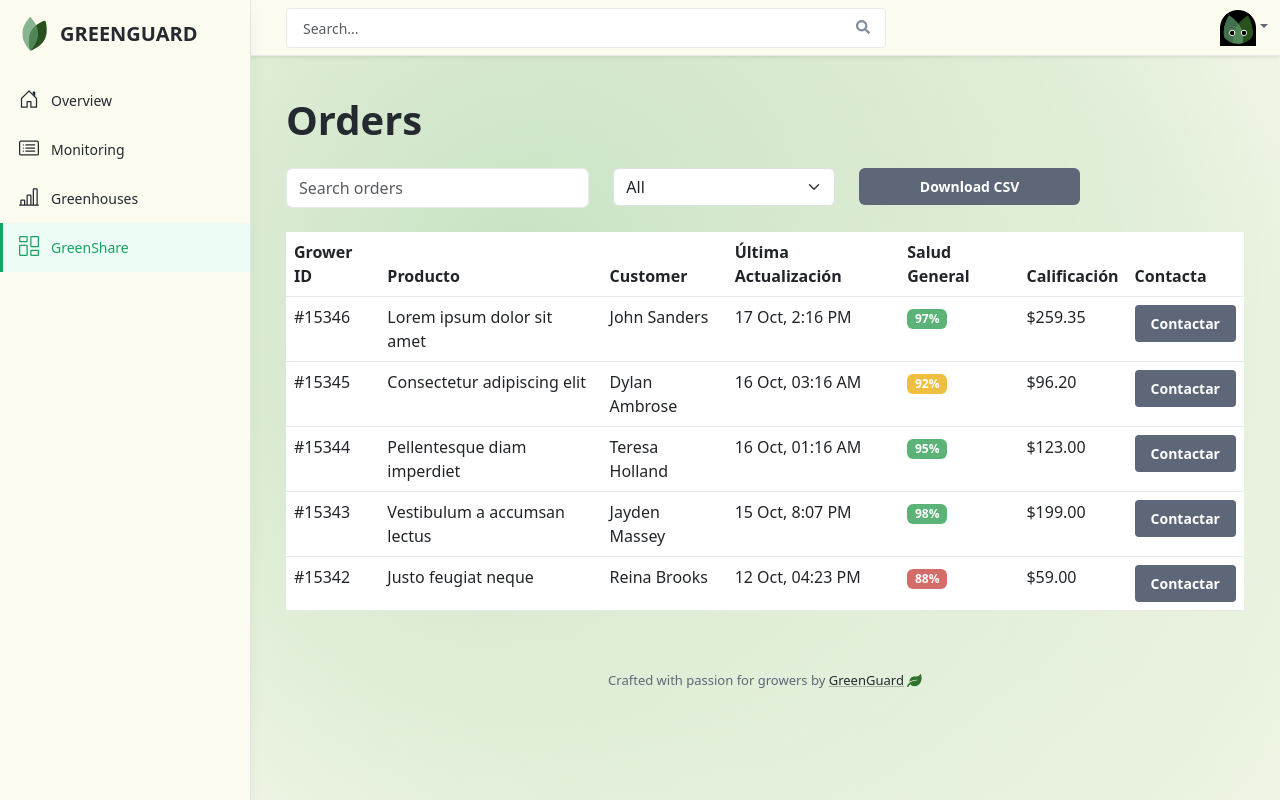
After one commit to n-donati/GreenGuard, a Django app: page /dashboard/orders/ in a window 1280 px wide. The commit adds this page. Run offline with Django 5.2, Linux system fonts and the light colour scheme; some libraries are stand-ins or nearby versions.

Commit message:
[add] GreenShare

```diff
--- /dev/null
+++ b/dashboard/templates/orders.html
@@ -0,0 +1,245 @@
+{% load static %}
+<!DOCTYPE html>
+<html lang="en">
+
+<head>
+    <title>Monitoring - GreenGuard</title>
+
+    <!-- Meta -->
+    <meta charset="utf-8">
+    <meta http-equiv="X-UA-Compatible" content="IE=edge">
+    <meta name="viewport" content="width=device-width, initial-scale=1.0">
+
+    <meta name="description" content="Monitoring - GreenGuard">
+    <meta name="author" content="GreenGuard">
+    <link rel="shortcut icon" href="{% static 'favicon.ico' %}">
+
+    <!-- FontAwesome JS-->
+    <script defer src="{% static 'assets/plugins/fontawesome/js/all.min.js' %}"></script>
+
+    <!-- App CSS -->
+    <link id="theme-style" rel="stylesheet" href="{% static 'assets/css/portal.css' %}">
+</head>
+
+<body class="app cool-background">
+    <header class="app-header fixed-top">
+        <div class="app-header-inner">
+            <div class="container-fluid py-2">
+                <div class="app-header-content">
+                    <div class="row justify-content-between align-items-center">
+
+                        <div class="col-auto">
+                            <a id="sidepanel-toggler" class="sidepanel-toggler d-inline-block d-xl-none" href="#">
+                                <svg xmlns="http://www.w3.org/2000/svg" width="30" height="30" viewBox="0 0 30 30"
+                                    role="img">
+                                    <title>Menu</title>
+                                    <path stroke="currentColor" stroke-linecap="round" stroke-miterlimit="10"
+                                        stroke-width="2" d="M4 7h22M4 15h22M4 23h22"></path>
+                                </svg>
+                            </a>
+                        </div><!--//col-->
+                        <div class="app-search-box col">
+                            <form class="app-search-form">
+                                <input type="text" placeholder="Search..." name="search"
+                                    class="form-control search-input">
+                                <button type="submit" class="btn search-btn btn-primary" value="Search"><i
+                                        class="fas fa-search"></i></button>
+                            </form>
+                        </div><!--//app-search-box-->
+
+                        <div class="app-utilities col-auto">
+                            <div class="app-utility-item app-user-dropdown dropdown">
+                                <a class="dropdown-toggle" id="user-dropdown-toggle" data-bs-toggle="dropdown" href="#"
+                                    role="button" aria-expanded="false"><img src="{% static 'assets/images/user.png' %}"
+                                        alt="user profile"></a>
+                                <ul class="dropdown-menu" aria-labelledby="user-dropdown-toggle">
+                                    <li><a class="dropdown-item" href="">Settings</a></li>
+                                    <li>
+                                        <hr class="dropdown-divider">
+                                    </li>
+                                    <li><a class="dropdown-item" href="{% url 'logout' %}">Log Out</a></li>
+                                </ul>
+                            </div><!--//app-user-dropdown-->
+                        </div><!--//app-utilities-->
+                    </div><!--//row-->
+                </div><!--//app-header-content-->
+            </div><!--//container-fluid-->
+        </div><!--//app-header-inner-->
+        <div id="app-sidepanel" class="app-sidepanel">
+            <div id="sidepanel-drop" class="sidepanel-drop"></div>
+            <div class="sidepanel-inner d-flex flex-column">
+                <a href="#" id="sidepanel-close" class="sidepanel-close d-xl-none">&times;</a>
+                <div class="app-branding">
+                    <a class="app-logo" href="{% url 'home' %}"><img class="logo-icon me-2"
+                            src="{% static 'assets/images/app-logo.svg' %}" alt="logo"><span
+                            class="logo-text">GREENGUARD</span></a>
+
+                </div><!--//app-branding-->
+
+                <nav id="app-nav-main" class="app-nav app-nav-main flex-grow-1">
+                    <ul class="app-menu list-unstyled accordion" id="menu-accordion">
+                        <li class="nav-item">
+                            <a class="nav-link" href="{% url 'dashboard' %}">
+                                <span class="nav-icon">
+                                    <svg width="1em" height="1em" viewBox="0 0 16 16" class="bi bi-house-door"
+                                        fill="currentColor" xmlns="http://www.w3.org/2000/svg">
+                                        <path fill-rule="evenodd"
+                                            d="M7.646 1.146a.5.5 0 0 1 .708 0l6 6a.5.5 0 0 1 .146.354v7a.5.5 0 0 1-.5.5H9.5a.5.5 0 0 1-.5-.5v-4H7v4a.5.5 0 0 1-.5.5H2a.5.5 0 0 1-.5-.5v-7a.5.5 0 0 1 .146-.354l6-6zM2.5 7.707V14H6v-4a.5.5 0 0 1 .5-.5h3a.5.5 0 0 1 .5.5v4h3.5V7.707L8 2.207l-5.5 5.5z" />
+                                        <path fill-rule="evenodd"
+                                            d="M13 2.5V6l-2-2V2.5a.5.5 0 0 1 .5-.5h1a.5.5 0 0 1 .5.5z" />
+                                    </svg>
+                                </span>
+                                <span class="nav-link-text">Overview</span>
+                            </a><!--//nav-link-->
+                        </li><!--//nav-item-->
+                        <li class="nav-item">
+                            <a class="nav-link" href="{% url 'monitoring' %}">
+                                <span class="nav-icon">
+                                    <svg width="1em" height="1em" viewBox="0 0 16 16" class="bi bi-card-list"
+                                        fill="currentColor" xmlns="http://www.w3.org/2000/svg">
+                                        <path fill-rule="evenodd"
+                                            d="M14.5 3h-13a.5.5 0 0 0-.5.5v9a.5.5 0 0 0 .5.5h13a.5.5 0 0 0 .5-.5v-9a.5.5 0 0 0-.5-.5zm-13-1A1.5 1.5 0 0 0 0 3.5v9A1.5 1.5 0 0 0 1.5 14h13a1.5 1.5 0 0 0 1.5-1.5v-9A1.5 1.5 0 0 0 14.5 2h-13z" />
+                                        <path fill-rule="evenodd"
+                                            d="M5 8a.5.5 0 0 1 .5-.5h7a.5.5 0 0 1 0 1h-7A.5.5 0 0 1 5 8zm0-2.5a.5.5 0 0 1 .5-.5h7a.5.5 0 0 1 0 1h-7a.5.5 0 0 1-.5-.5zm0 5a.5.5 0 0 1 .5-.5h7a.5.5 0 0 1 0 1h-7a.5.5 0 0 1-.5-.5z" />
+                                        <circle cx="3.5" cy="5.5" r=".5" />
+                                        <circle cx="3.5" cy="8" r=".5" />
+                                        <circle cx="3.5" cy="10.5" r=".5" />
+                                    </svg>
+                                </span>
+                                <span class="nav-link-text">Monitoring</span>
+                            </a><!--//nav-link-->
+                        </li><!--//nav-item-->
+                        <li class="nav-item">
+                            <a class="nav-link" href="{% url 'greenhouses' %}">
+                                <span class="nav-icon">
+                                    <svg width="1em" height="1em" viewBox="0 0 16 16" class="bi bi-bar-chart-line"
+                                        fill="currentColor" xmlns="http://www.w3.org/2000/svg">
+                                        <path fill-rule="evenodd"
+                                            d="M11 2a1 1 0 0 1 1-1h2a1 1 0 0 1 1 1v12h.5a.5.5 0 0 1 0 1H.5a.5.5 0 0 1 0-1H1v-3a1 1 0 0 1 1-1h2a1 1 0 0 1 1 1v3h1V7a1 1 0 0 1 1-1h2a1 1 0 0 1 1 1v7h1V2zm1 12h2V2h-2v12zm-3 0V7H7v7h2zm-5 0v-3H2v3h2z" />
+                                    </svg>
+                                </span>
+                                <span class="nav-link-text">Greenhouses</span>
+                            </a><!--//nav-link-->
+                        </li><!--//nav-item-->
+                        <li class="nav-item">
+                            <!--//Bootstrap Icons: https://icons.getbootstrap.com/ -->
+                            <a class="nav-link active" href="{% url 'orders' %}">
+                                <span class="nav-icon">
+                                    <svg width="1em" height="1em" viewBox="0 0 16 16" class="bi bi-columns-gap"
+                                        fill="currentColor" xmlns="http://www.w3.org/2000/svg">
+                                        <path fill-rule="evenodd"
+                                            d="M6 1H1v3h5V1zM1 0a1 1 0 0 0-1 1v3a1 1 0 0 0 1 1h5a1 1 0 0 0 1-1V1a1 1 0 0 0-1-1H1zm14 12h-5v3h5v-3zm-5-1a1 1 0 0 0-1 1v3a1 1 0 0 0 1 1h5a1 1 0 0 0 1-1v-3a1 1 0 0 0-1-1h-5zM6 8H1v7h5V8zM1 7a1 1 0 0 0-1 1v7a1 1 0 0 0 1 1h5a1 1 0 0 0 1-1V8a1 1 0 0 0-1-1H1zm14-6h-5v7h5V1zm-5-1a1 1 0 0 0-1 1v7a1 1 0 0 0 1 1h5a1 1 0 0 0 1-1V1a1 1 0 0 0-1-1h-5z" />
+                                    </svg>
+                                </span>
+                                <span class="nav-link-text">GreenShare</span>
+                            </a><!--//nav-link-->
+                        </li><!--//nav-item-->
+                    </ul><!--//app-menu-->
+                </nav><!--//app-nav-->
+            </div><!--//sidepanel-inner-->
+        </div><!--//app-sidepanel-->
+    </header><!--//app-header-->
+
+    <div class="app-wrapper">
+        <div class="app-content pt-3 p-md-3 p-lg-4">
+            <div class="container mt-3">
+                <h1>Orders</h1>
+
+                <div class="row my-4">
+                    <div class="col-md-4">
+                        <input type="text" class="form-control" placeholder="Search orders">
+                    </div>
+                    <div class="col-md-3">
+                        <select class="form-select">
+                            <option selected>All</option>
+                            <option>This week</option>
+                            <option>This month</option>
+                            <option>Last 3 months</option>
+                        </select>
+                    </div>
+                    <div class="col-md-3">
+                        <button class="btn btn-secondary w-100">Download CSV</button>
+                    </div>
+                </div>
+
+                <div class="tab-content mt-3" id="ordersTabContent">
+                    <div class="tab-pane fade show active" id="all" role="tabpanel">
+                        <table class="table">
+                            <thead>
+                                <tr>
+                                    <th>Grower ID</th>
+                                    <th>Producto</th>
+                                    <th>Customer</th>
+                                    <th>Última Actualización</th>
+                                    <th>Salud General</th>
+                                    <th>Calificación</th>
+                                    <th>Contacta</th>
+                                </tr>
+                            </thead>
+                            <tbody id="orderTableBody">
+                                <!-- Table rows will be inserted here by JavaScript -->
+                            </tbody>
+                        </table>
+                    </div>
+                    <div class="tab-pane fade" id="paid" role="tabpanel">
+                        <!-- Content for Paid tab -->
+                    </div>
+                    <div class="tab-pane fade" id="pending" role="tabpanel">
+                        <!-- Content for Pending tab -->
+                    </div>
+                    <div class="tab-pane fade" id="cancelled" role="tabpanel">
+                        <!-- Content for Cancelled tab -->
+                    </div>
+                </div>
+            </div>
+        </div>
+
+        <footer class="app-footer">
+            <div class="container text-center py-3">
+                <small class="copyright">Crafted with passion for growers by <a class="app-link" href="{% url 'home' %}"
+                        target="_blank">GreenGuard</a><span class="sr-only"></span> <i class="fas fa-leaf"
+                        style="color: #327230;"></i></small>
+            </div>
+        </footer><!--//app-footer-->
+
+    </div><!--//app-wrapper-->
+
+    <!-- Javascript -->
+    <script src="{% static 'assets/plugins/popper.min.js' %}"></script>
+    <script src="{% static 'assets/plugins/bootstrap/js/bootstrap.min.js' %}"></script>
+
+    <!-- Page Specific JS -->
+    <script src="{% static 'assets/js/app.js' %}"></script>
+
+    <script>
+        // Function to add a new order row
+        function addOrderRow(order, product, customer, date, percentage, total) {
+            var tableBody = document.getElementById('orderTableBody');
+            var newRow = tableBody.insertRow();
+            var statusColor = percentage >= 95 ? 'success' : percentage >= 90 ? 'warning' : 'danger';
+            newRow.innerHTML = `
+                <td>${order}</td>
+                <td>${product}</td>
+                <td>${customer}</td>
+                <td>${date}</td>
+                <td><span class="badge bg-${statusColor}">${percentage}%</span></td>
+                <td>${total}</td>
+                <td><button class="btn btn-sm btn-secondary">Contactar</button></td>
+            `;
+        }
+
+        // Add initial orders
+        addOrderRow('#15346', 'Lorem ipsum dolor sit amet', 'John Sanders', '17 Oct, 2:16 PM', 97, '$259.35');
+        addOrderRow('#15345', 'Consectetur adipiscing elit', 'Dylan Ambrose', '16 Oct, 03:16 AM', 92, '$96.20');
+        addOrderRow('#15344', 'Pellentesque diam imperdiet', 'Teresa Holland', '16 Oct, 01:16 AM', 95, '$123.00');
+        addOrderRow('#15343', 'Vestibulum a accumsan lectus', 'Jayden Massey', '15 Oct, 8:07 PM', 98, '$199.00');
+        addOrderRow('#15342', 'Justo feugiat neque', 'Reina Brooks', '12 Oct, 04:23 PM', 88, '$59.00');
+
+        // You can easily add more rows by copy-pasting the addOrderRow function call and changing the values
+        // For example:
+        // addOrderRow('#15341', 'New product', 'New customer', '11 Oct, 11:18 AM', 93, '$678.26');
+    </script>
+
+</body>
+
+</html>
--- a/dashboard/urls.py
+++ b/dashboard/urls.py
@@ -14,4 +14,5 @@ urlpatterns = [
     path('signup/', page_views.signup, name='signup'),
     path('logout/', page_views.logout, name='logout'),
     path('get_greenhouse_data/', page_views.get_greenhouse_data, name='get_greenhouse_data'),
+    path('orders/', page_views.orders, name='orders'),
 ]
--- a/dashboard/views.py
+++ b/dashboard/views.py
@@ -209,3 +209,6 @@ def get_greenhouse_data(request):
     greenhouse_id = request.GET.get('greenhouse_id')
     greenhouse = Greenhouse.objects.get(id=greenhouse_id)
     return JsonResponse({'data': greenhouse.data})
+
+def orders(request):
+    return render(request, "orders.html")
```
Also changed, not shown: dashboard/templates/dashboard.html (+38 -44 lines), dashboard/templates/greenhouses.html (+13 -0 lines), dashboard/templates/monitoring.html (+13 -0 lines).
